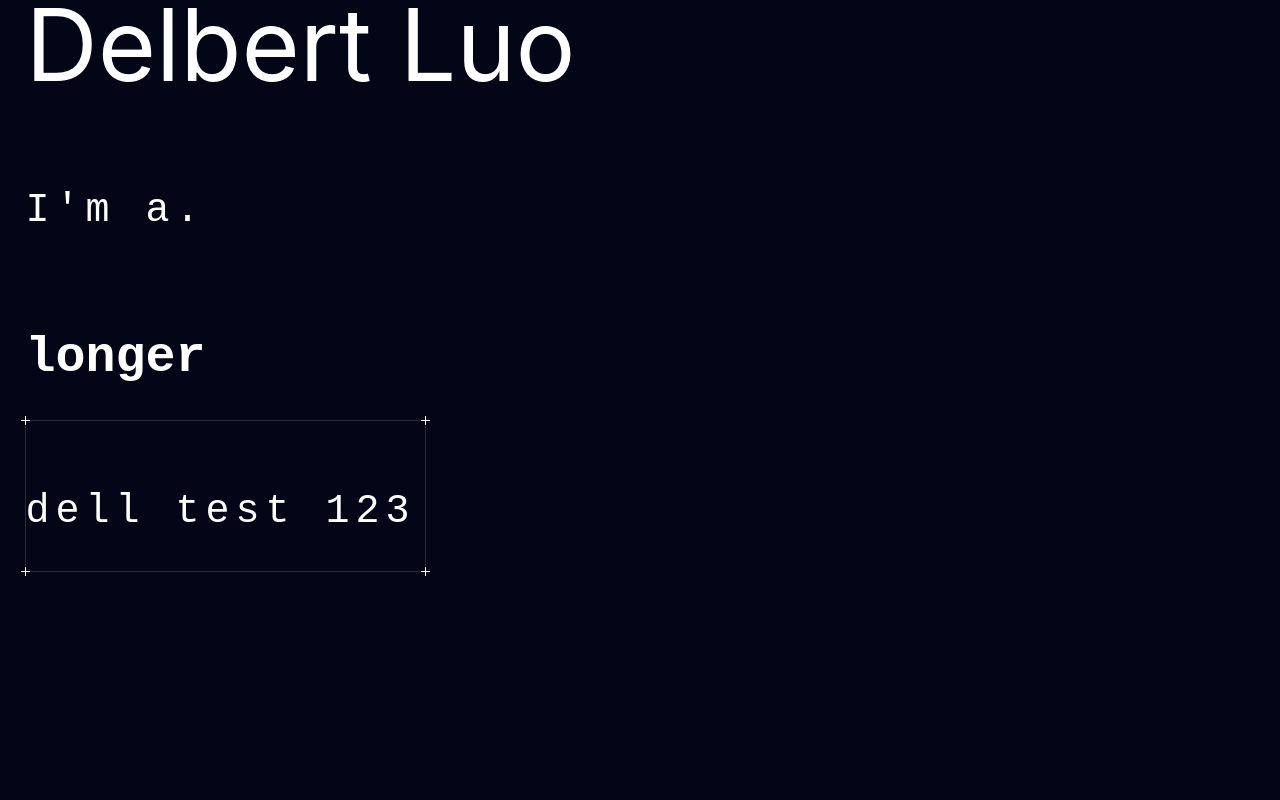
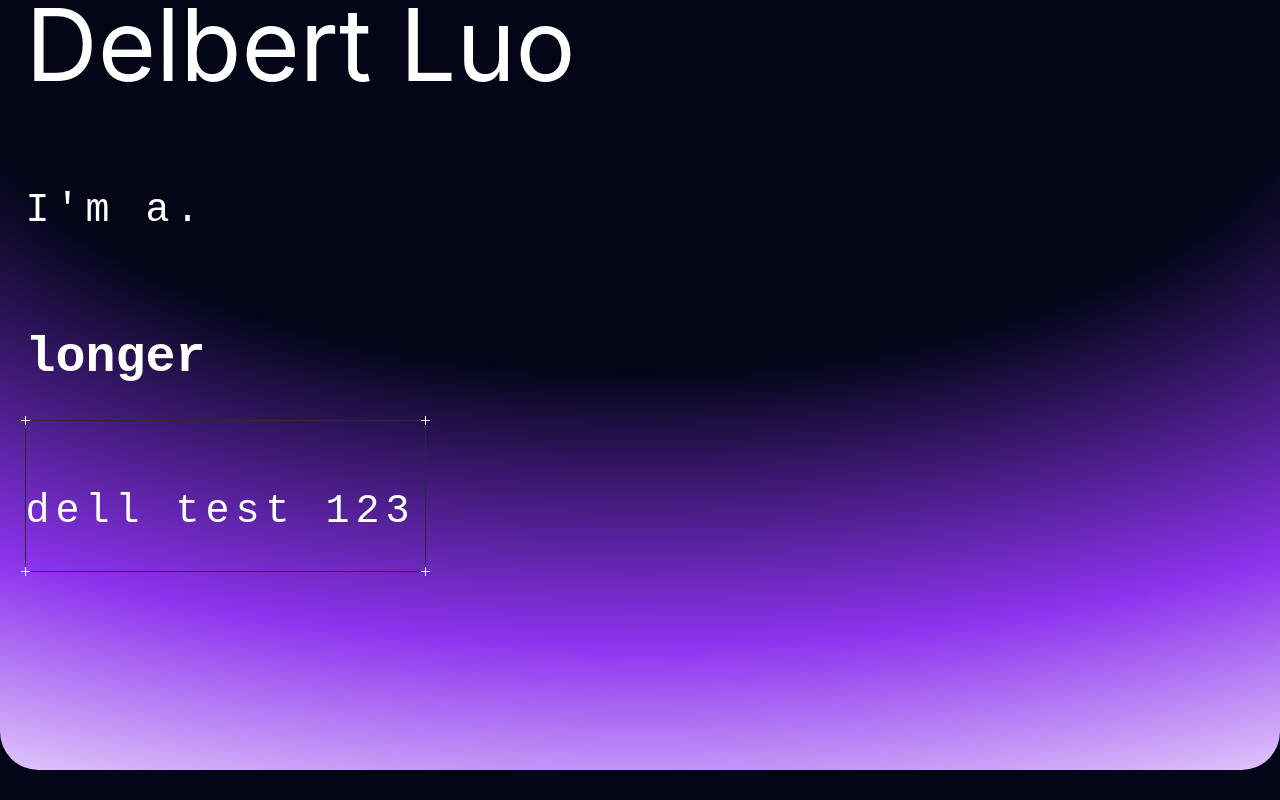
Before and after one commit to del8527/delberter, a React (Vite) app: page / in a window 1280 px wide. Shown: the top 800 px of the page. Built offline with nearby package versions, Linux system fonts and the light colour scheme.

Commit message:
hero gradient

```diff
--- a/src/components/Hero/Hero.module.scss
+++ b/src/components/Hero/Hero.module.scss
@@ -1,6 +1,6 @@
 .Hero {
   height: 100vh;
-  width: 100%;
+  // width: 100%;
   margin-top: -30px; // change , size of header
   padding: 0 1.6rem;
   top: 0;
@@ -8,4 +8,13 @@
   position: relative;
   font-size: 100px;
   color: white;
+
+  background: radial-gradient(
+    140% 107.13% at 50% 10%,
+    transparent 37.41%,
+    rgb(141, 51, 238) 69.27%,
+    #fff 100%
+  );
+
+  border-radius: 2.4rem;
 }
--- a/src/components/Hero/Hero.tsx
+++ b/src/components/Hero/Hero.tsx
@@ -6,7 +6,7 @@ import styles from "./Hero.module.scss";
 
 function Hero() {
   return (
-    <div className={styles.Hero}>
+    <div className={styles.Hero} id="#hero">
       Delbert Luo
       <AutoHackedText
         text="I'm a."
```
